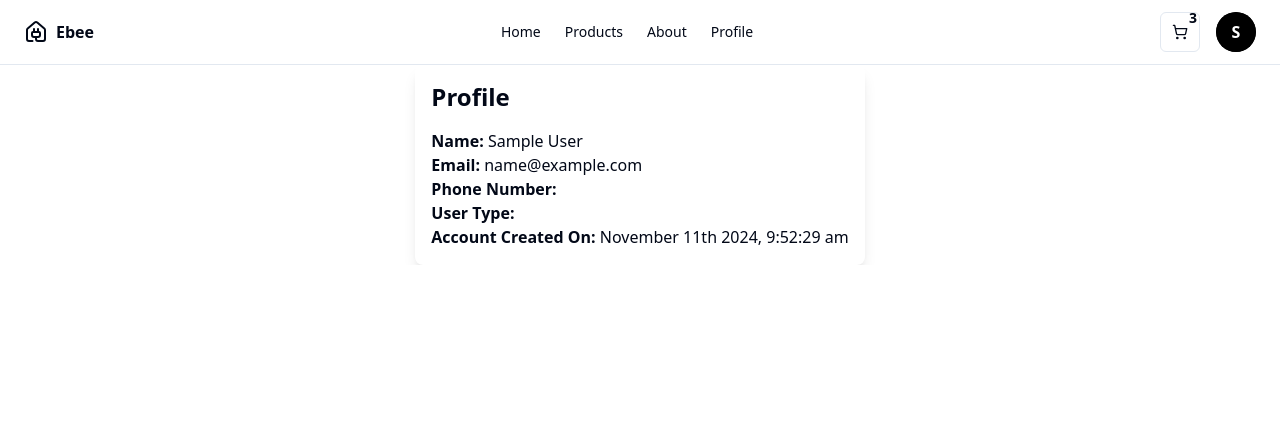
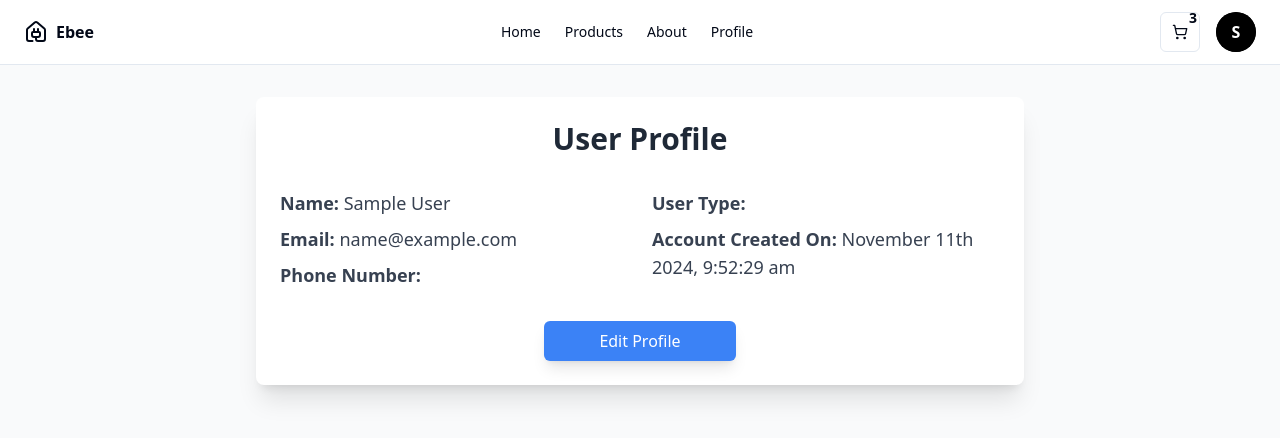
Before and after one commit to Vincentsang254/ebee-website, a React (Vite) app: page /shop/account in a window 1280 px wide. Shown: the top 438 px of the page. Built offline with nearby package versions, Linux system fonts and the light colour scheme; sample sign-in values are in the browser's storage; what tailwindcss-motion would draw is missing.

Commit message:
fetch products for users

```diff
--- a/src/pages/shopping-view/account.jsx
+++ b/src/pages/shopping-view/account.jsx
@@ -1,27 +1,58 @@
 import React from 'react';
 import { useSelector } from 'react-redux';
 import moment from 'moment';
+import { Skeleton } from '@/components/ui/skeleton'; // Import ShadCN Skeleton
 
 const Profile = () => {
   // Get user data from Redux state
-  const { name, email, phoneNumber, userType, createdAt } = useSelector((state) => state.auth);
+  const { name, email, phoneNumber, userType, createdAt, status } = useSelector((state) => state.auth);
 
   return (
-    <div className="p-4 max-w-lg mx-auto bg-white rounded-lg shadow-lg">
-      <h2 className="text-2xl font-bold mb-4">Profile</h2>
-      {name ? (
-        <div>
-          <p><strong>Name:</strong> {name}</p>
-          <p><strong>Email:</strong> {email}</p>
-          <p><strong>Phone Number:</strong> {phoneNumber}</p>
-          <p><strong>User Type:</strong> {userType}</p>
-          <p><strong>Account Created On:</strong> {moment(createdAt).format('MMMM Do YYYY, h:mm:ss a')}</p>
-        </div>
-      ) : (
-        <p>Loading user information...</p>
-      )}
+    <div className="p-8 bg-gray-50 min-h-screen">
+      <div className="max-w-3xl mx-auto bg-white rounded-lg shadow-xl p-6">
+        <h2 className="text-3xl font-semibold text-center text-gray-800 mb-8">User Profile</h2>
+
+        {/* Display skeletons if data is loading */}
+        {status === 'loading' ? (
+          <div className="space-y-4">
+            <Skeleton className="h-6 w-3/4" />
+            <Skeleton className="h-6 w-3/4" />
+            <Skeleton className="h-6 w-3/4" />
+            <Skeleton className="h-6 w-3/4" />
+            <Skeleton className="h-6 w-3/4" />
+          </div>
+        ) : (
+          <div>
+            {/* Show user information */}
+            {name ? (
+              <div>
+                <div className="grid grid-cols-1 md:grid-cols-2 gap-6">
+                  <div>
+                    <p className="text-lg font-medium text-gray-700 mb-2"><strong>Name:</strong> {name}</p>
+                    <p className="text-lg font-medium text-gray-700 mb-2"><strong>Email:</strong> {email}</p>
+                    <p className="text-lg font-medium text-gray-700 mb-2"><strong>Phone Number:</strong> {phoneNumber}</p>
+                  </div>
+                  <div>
+                    <p className="text-lg font-medium text-gray-700 mb-2"><strong>User Type:</strong> {userType}</p>
+                    <p className="text-lg font-medium text-gray-700 mb-2">
+                      <strong>Account Created On:</strong> {moment(createdAt).format('MMMM Do YYYY, h:mm:ss a')}
+                    </p>
+                  </div>
+                </div>
+                <div className="mt-6 text-center">
+                  <button className="w-full md:w-48 py-2 px-4 text-white bg-blue-500 hover:bg-blue-600 rounded-md shadow-lg focus:outline-none">
+                    Edit Profile
+                  </button>
+                </div>
+              </div>
+            ) : (
+              <p className="text-center text-gray-500">No user information available.</p>
+            )}
+          </div>
+        )}
+      </div>
     </div>
   );
-}
+};
 
 export default Profile;
--- a/src/pages/shopping-view/home.jsx
+++ b/src/pages/shopping-view/home.jsx
@@ -61,14 +61,14 @@ const ShoppingHome = () => {
               <CardHeader className="p-0">
                 <img
                   src={product.image || '/placeholder.jpg'}
-                  alt={product.name}
+                  alt={product.imageUrl}
                   className="w-full h-48 object-cover rounded-t-lg"
                 />
               </CardHeader>
               <CardContent className="p-4">
                 <CardTitle className="text-lg font-semibold">{product.name}</CardTitle>
                 <CardDescription className="text-gray-500 mb-2">{product.desc}</CardDescription>
-                <p className="text-xl font-bold text-gray-900">${product.price?.toFixed(2)}</p>
+                <p className="text-xl font-bold text-gray-900">${product.price}</p>
               </CardContent>
               <CardFooter className="p-4">
                 <Button className="w-full bg-blue-500 text-white hover:bg-blue-600">
```
